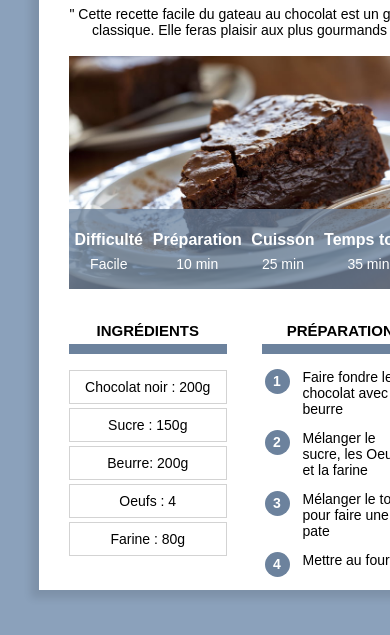
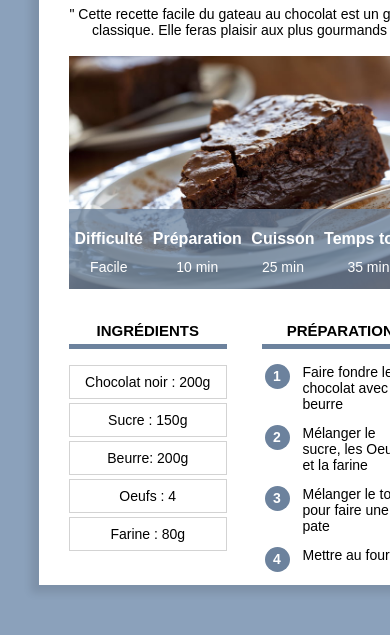
Before and after one commit to alexandretchami/site_recettes, a plain HTML site: page index.html in a window 390 px wide. Shown: the part 151-786 px from the top of the page. Drawn offline with Linux system fonts and the light colour scheme.

Commit message:
Add files via upload

```diff
--- a/recette.css
+++ b/recette.css
@@ -10,9 +10,8 @@ body {
 
 div.contenu {
     background-color: white;
-    margin: 60px 10% 80px 10%;
-    padding: 0px 30px 30px 30px;
-    min-width: 350px;
+    margin: 40px 8px 40px 8px;
+    padding: 0px 8px 20px 8px;
     box-shadow: 0px 0px 8px 8px rgba(0, 0, 0, 0.1);
     overflow: visible;
 }
@@ -74,19 +73,19 @@ table.info {
     width: 100%;
     color: white;
     background-color: #6C829DC0;
-    height: 80px;
+    height: 50px;
 }
 
 table.info td {
     text-align: center;
-    font-size: 14px;
+    font-size: 12px;
     vertical-align: top;
 }
 
 table.info th {
-    font-size: 16px;
+    font-size: 14px;
     vertical-align: bottom;
-    padding-bottom: 4px;
+    padding-bottom: 8px;
 }
 
 img.info {
@@ -98,7 +97,7 @@ img.info {
 }
 
 div.colonne {
-    width: 45%;
+    width: 100%;
     margin-top: 20px;
 }
 
@@ -106,17 +105,12 @@ div.colonne h2 {
     text-align: center;
     text-transform: uppercase;
     font-size: 15px;
-    border-bottom: 10px solid #6C829D;
+    border-bottom: 5px solid #6C829D;
     padding-bottom: 5px;
 }
 
 div.colonne1 {
     display: inline-block;
-    margin-right: 5%;
-}
-
-div.colonne2 {
-    float: right;
 }
 
 div.ingredients p {
@@ -155,3 +149,40 @@ table.preparation td.preparation_etape {
 table.preparation tr {
     height: 40px;
 }
+
+
+/** Nos Styles pour ordinateur**/
+
+@media only screen and (max-width: 768px) {
+    div.contenu {
+        margin: 60px 10% 80px 10%;
+        padding: 0px 30px 30px 30px;
+        min-width: 350px;
+    }
+    table.info {
+        height: 80px;
+    }
+    table.info td {
+        font-size: 14px;
+    }
+    table.info th {
+        font-size: 16px;
+    }
+    div.colonne {
+        width: 45%;
+    }
+    div.colonne1 {
+        margin-right: 10%;
+    }
+    div.colonne2 {
+        float: right;
+    }
+}
+
+@media only screen and (min-width: 900px) {
+    div.contenu {
+        margin-left: auto;
+        margin-right: auto;
+        width: 645px;
+    }
+}
```
